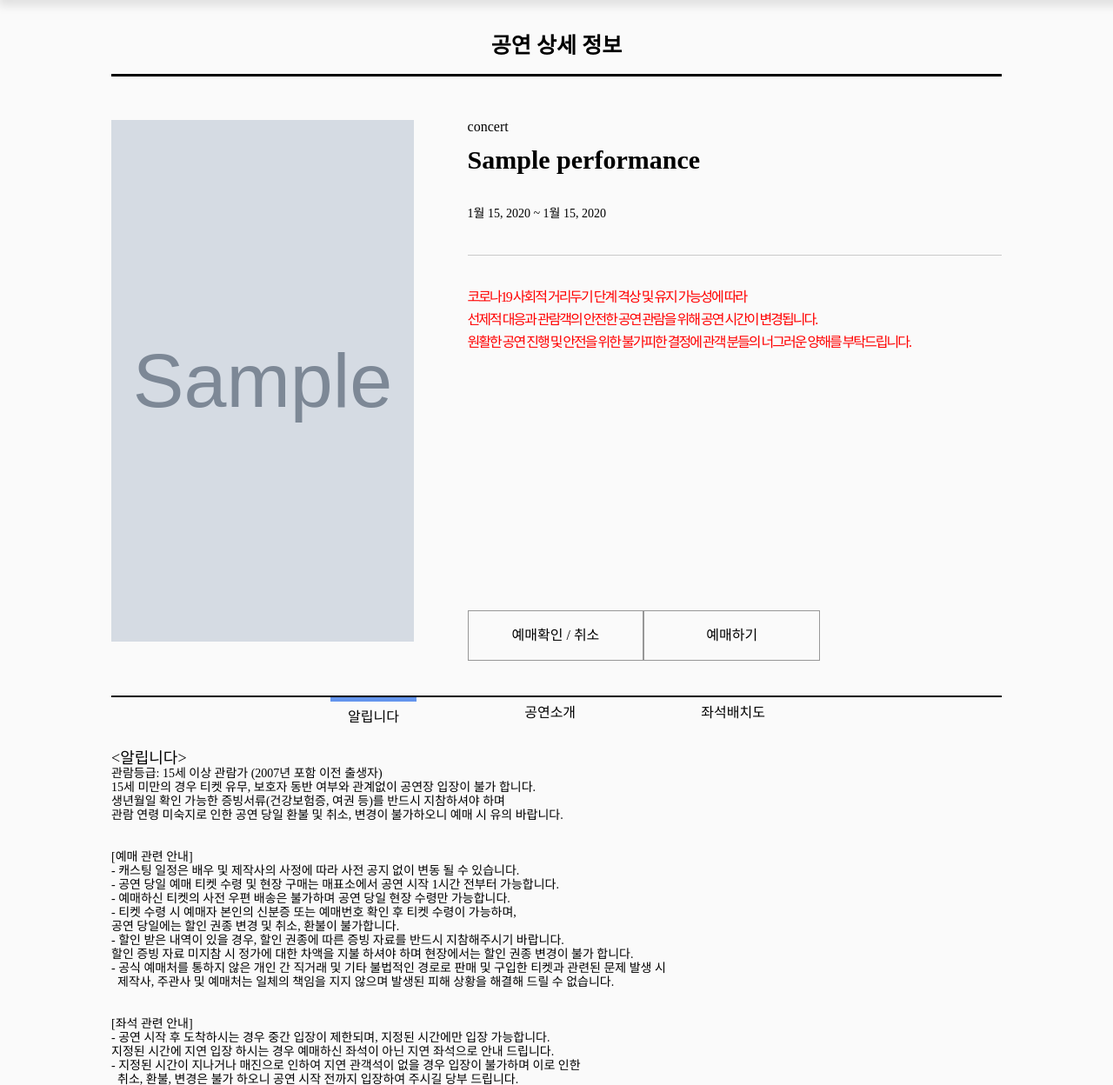
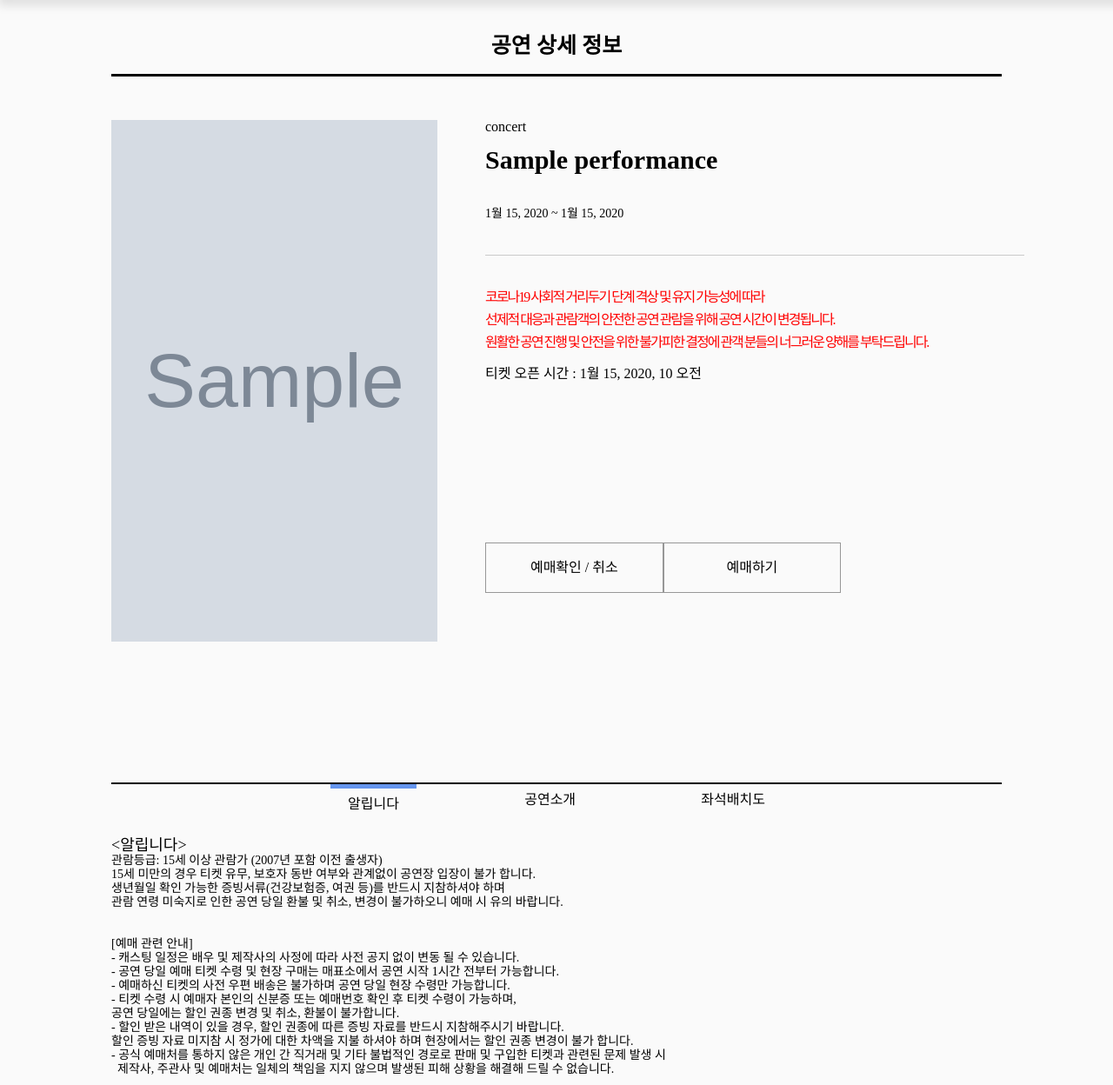
Before and after one commit to minwoo9629/ticketing_service, a Django app: page /performance/detail/1 in a window 1280 px wide. Shown: the part 80-1328 px from the top of the page at 87% size. Run offline with Django 3.2, Linux system fonts and the light colour scheme; tables that the repository leaves empty hold one stand-in row (values such as "Sample post"); grey boxes marked "Sample" are stand-in pictures.

Commit message:
category.html create(콘서트, 뮤지컬, 클래식)에 따라 내용을 다르게 표현 & detail.html edit

```diff
--- a/concertapp/models.py
+++ b/concertapp/models.py
@@ -1,9 +1,12 @@
 from django.db import models
 from django.db.models import constraints
 from django.db.models.base import Model
+from django.utils import timezone
+
 
 def poster_dirs_path(instance, filename):
     return 'poster/{}/{}'.format(instance.category, filename)
+
 
 # 공연 모델
 class Performance(models.Model):
@@ -20,9 +23,16 @@ class Performance(models.Model):
     start_day = models.DateField(verbose_name='전체 공연 일정 시작 일자', null=True)
     end_day = models.DateField(verbose_name='전체 공연 일정 종료 일자', null=True)
 
-
     def __str__(self):
         return self.title
+
+    @property
+    def reserve_available(self):
+        return self.ticket_open_dt < timezone.now()
+    @property
+    def d_day(self):
+        if not self.reserve_available:
+            return self.ticket_open_dt.date()-timezone.now().date()
 
 
 # 공연장 모델
--- a/concertapp/static/concertapp/css/list.css
+++ b/concertapp/static/concertapp/css/list.css
@@ -91,7 +91,7 @@
 
 .futureContent {
     justify-content: center;
-    flex-wrap: wrap;
+    /* flex-wrap: wrap; */
 }
 
 .futureContent .contentCard {
--- /dev/null
+++ b/concertapp/templates/concertapp/category.html
@@ -0,0 +1,6 @@
+{% extends 'base.html'%}
+{% block content %}
+{% for concert in performance_category_list %}
+{{concert.title}}
+{% endfor %}
+{% endblock %}
--- a/concertapp/templates/concertapp/classic.html
+++ /dev/null
@@ -1,4 +0,0 @@
-{% extends 'base.html'%}
-{% block content %}
-클래식
-{% endblock %}
--- a/concertapp/templates/concertapp/conert.html
+++ /dev/null
@@ -1,4 +0,0 @@
-{% extends 'base.html'%}
-{% block content %}
-콘서트
-{% endblock %}
--- a/concertapp/templates/concertapp/detail.html
+++ b/concertapp/templates/concertapp/detail.html
@@ -17,14 +17,18 @@
                 <p>선제적 대응과 관람객의 안전한 공연 관람을 위해 공연 시간이 변경됩니다.</p>
                 <p>원활한 공연 진행 및 안전을 위한 불가피한 결정에 관객 분들의 너그러운 양해를 부탁드립니다.</p>
             </div>
-            <div>
-                <div></div>
-                <div></div>
-            </div>
+            <ul>
+                <li>티켓 오픈 시간 : {{performance.ticket_open_dt}}</li>
+            </ul>
 
             <div class="reserveWrap">
-                <div><a href="#">예매확인 / 취소</a></div>
-                <div><a href="#">예매하기</a></div>
+                {% if performance.reserve_available %}
+                <div><a class="active" href="#">예매확인 / 취소</a></div>
+                <div><a class="active" href="#">예매하기</a></div>
+                {% else %}
+                <div><a class="active pause" href="#">예매확인 / 취소</a></div>
+                <div><a class="deactive">D - {{performance.d_day.days}}</a></div>
+                {% endif %}
             </div>
 
         </div>
@@ -46,6 +50,7 @@
         width: 80%;
         min-width: 930px;
         max-width: 1400px;
+        min-height: 900px;
         height: 100vh;
         max-height: 1200px;
         margin: 0 auto;
@@ -75,6 +80,8 @@
     }
 
     .detailImgWrap {
+        min-width: 430px;
+        min-height: 590px;
         height: 100%;
         width: 40%;
     }
@@ -82,6 +89,8 @@
     .detailImg {
         max-width: 600px;
         max-height: 660px;
+        min-width: 375px;
+        min-height: 590px;
         display: block;
         margin: 50px 50px 0 0;
         width: 85%;
@@ -90,6 +99,7 @@
 
     .detailDescWrap {
         width: 60%;
+        min-width: 620px;
         margin: 50px 0;
     }
 
@@ -116,8 +126,7 @@
 
     .reserveWrap {
         display: flex;
-        top: 40%;
-        position: relative;
+        margin-top: 30%;
     }
 
     .reserveWrap div {
@@ -132,7 +141,15 @@
         transition: all .3s ease;
     }
 
-    .reserveWrap div a:hover {
+    .reserveWrap div a.deactive {
+        color: whitesmoke;
+        background: gray;
+
+    }
+
+
+
+    .reserveWrap div a.active:hover {
         color: whitesmoke;
         background-color: cornflowerblue;
         border: 1px cornflowerblue solid;
@@ -163,4 +180,12 @@
         border-top: 5px cornflowerblue solid;
     }
 </style>
+<script>
+    const deActiveBtn = document.querySelector('.pause');
+
+    deActiveBtn.addEventListener('click', (event) => {
+        event.preventDefault();
+        alert("티켓예매가 오픈되지 않았습니다.")
+    })
+</script>
 {% endblock %}
--- a/concertapp/templates/concertapp/musical.html
+++ /dev/null
@@ -1,4 +0,0 @@
-{% extends 'base.html'%}
-{% block content %}
-뮤지컬
-{% endblock %}
--- a/concertapp/urls.py
+++ b/concertapp/urls.py
@@ -5,6 +5,6 @@ app_name = 'concertapp'
 urlpatterns = [
     # path('list', views.ConcertListview.as_view(), name='list'),
     path('list/', views.performance_list_view, name='list'),
-    path('concert/', views.concert_list_view, name="conert"),
+    path('<str:category>/', views.CategoryListView.as_view(), name="category"),
     path('detail/<int:pk>', views.PerformanceDetailView.as_view(), name="detail"),
 ]
--- a/concertapp/views.py
+++ b/concertapp/views.py
@@ -1,6 +1,6 @@
 from django.shortcuts import render
 from concertapp.models import Performance
-from django.views.generic import DetailView
+from django.views.generic import DetailView, ListView
 from django.utils import timezone
 
 def performance_list_view(request):
@@ -13,8 +13,17 @@ def performance_list_view(request):
     return render(request, 'concertapp/list.html', context)
 
 
-def concert_list_view(request):
-    return render(request, 'concertapp/conert.html')
+class CategoryListView(ListView):
+    model = Performance
+    template_name = 'concertapp/category.html'
+    context_object_name = 'performance_category_list'
+
+    def get_queryset(self, *args, **kwargs):
+        concert_list = Performance.objects.filter(category=self.kwargs.get('category'))
+        return concert_list
+
+# def concert_list_view(request):
+#     return render(request, 'concertapp/conert.html')
 
 
 
--- a/static/common/css/base.css
+++ b/static/common/css/base.css
@@ -4,7 +4,9 @@ body {
     height: 100vh;
 }
 
-
+html.overflow, body.overflow{
+    overflow: hidden;
+}
 @media screen and (min-width:930px) {
     html.overflow, body.overflow{
         overflow-x: hidden;
--- a/templates/header.html
+++ b/templates/header.html
@@ -4,9 +4,9 @@
     </div>
 
     <ul class="navbar_menu">
-        <li><a href="{% url 'concertapp:conert'%}">콘서트</a></li>
-        <li><a href="#">뮤지컬</a></li>
-        <li><a href="#">클래식</a></li>
+        <li><a href="{% url 'concertapp:category' 'concert'%}">콘서트</a></li>
+        <li><a href="{% url 'concertapp:category' 'musical'%}">뮤지컬</a></li>
+        <li><a href="{% url 'concertapp:category' 'classic'%}">클래식</a></li>
         <li><a href="#">제휴문의</a></li>
     </ul>
 
```
